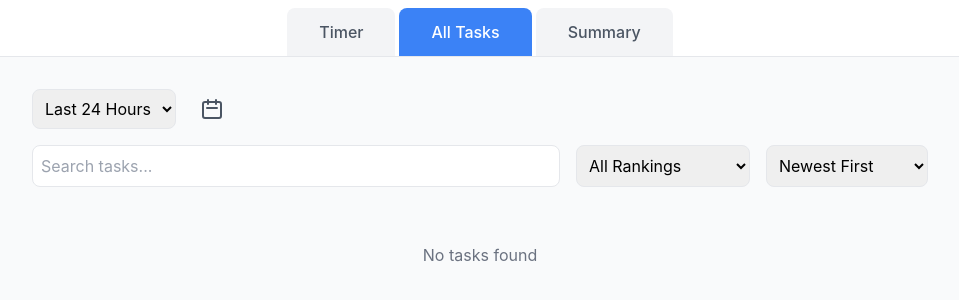
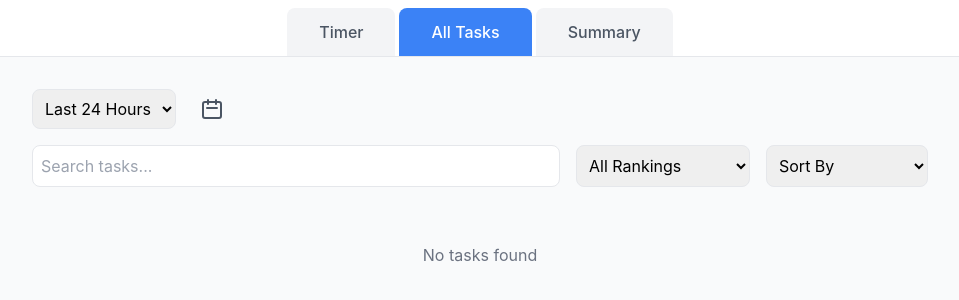
Before and after one commit to evelynso2024/TimeWell, a React (Create React App) app: page /tasks in a window 1280 px wide. Shown: the top 300 px of the page, without its empty margins (160-1119 px from the left). Built offline with nearby package versions, Linux system fonts and the light colour scheme; the HTML template or start-up script is replaced by a standard one.

Commit message:
Update AllTasks.js

```diff
--- a/src/components/AllTasks.js
+++ b/src/components/AllTasks.js
@@ -10,7 +10,7 @@ function AllTasks() {
   const [filteredTasks, setFilteredTasks] = useState([]);
   const [searchTerm, setSearchTerm] = useState('');
   const [leverageFilter, setLeverageFilter] = useState('all');
-  const [sortBy, setSortBy] = useState('date-newest');
+  const [sortBy, setSortBy] = useState('');
 
   // Convert duration string (HH:MM:SS) to seconds for sorting
   const durationToSeconds = (duration) => {
@@ -77,6 +77,7 @@ function AllTasks() {
     }
 
     // Sort tasks
+    if (sortBy) {  // Only sort if a sort option is selected
       switch (sortBy) {
         case 'name-asc':
           filtered.sort((a, b) => a.name.localeCompare(b.name));
@@ -98,6 +99,7 @@ function AllTasks() {
           break;
         default:
           break;
+      }
     }
 
     setFilteredTasks(filtered);
```
Lines whose indentation alone changed are shown as unchanged.
